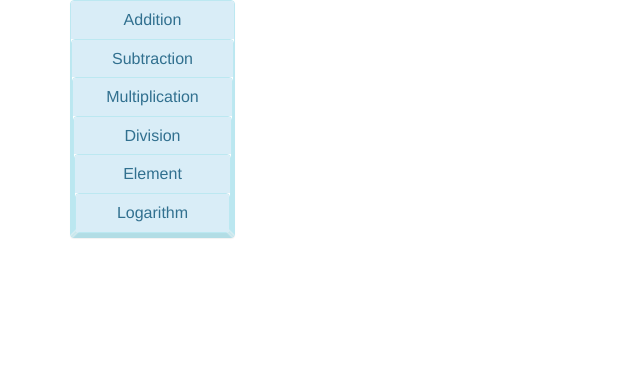
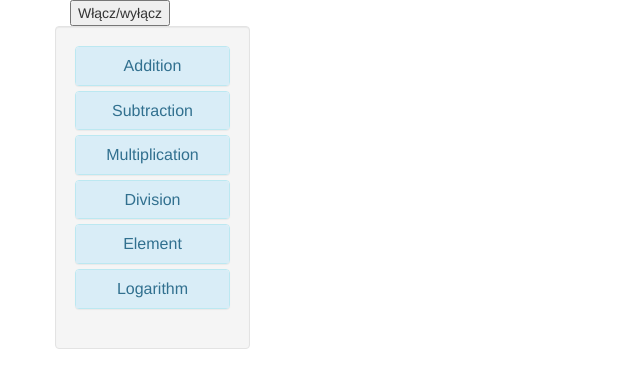
Before and after one commit to prywatn/rek, a PHP site: page / in a window 1280 px wide. Shown: the top 388 px of the page, without its empty margins (0-640 px from the left). Run offline with PHP 8.4, Linux system fonts and the light colour scheme; some libraries are stand-ins or nearby versions.

Commit message:
calculator

```diff
--- a/index.php
+++ b/index.php
@@ -9,14 +9,16 @@
         <link href="http://maxcdn.bootstrapcdn.com/font-awesome/4.5.0/css/font-awesome.min.css" rel="stylesheet">
         <link href="https://maxcdn.bootstrapcdn.com/bootstrap/3.3.6/css/bootstrap.min.css" rel="stylesheet" media="screen">
          <script src="//code.jquery.com/jquery-latest.js"></script>
-        <script src="main.js" type="text/javascript"></script>
+         <script src="js/mainajax.js" type="text/javascript"></script>
+         <script src="js/main.js" type="text/javascript"></script>
     </head>
 <body>
 <div class="container">
+    <button class="cl">Włącz/wyłącz</button>
     <div class="row">
-        <div class="col-lg-2">
-            <div class="panel-group" id="accordion">
-                <div class="panel panel-info">
+        <div class="col-lg-2 well">
+            <div class="panel-group accordion">
+                <div class="panel panel-info addition">
                     <div class="panel-heading">
                         <h4 class="panel-title">
                             <a data-toggle="collapse" data-parent="#accordion" href="#addition">
@@ -35,14 +37,15 @@
                                 </div>
                                 <fieldset disabled>
                                     <div class="form-group">
-                                        <input type="text" class="form-control" id="number">
+                                        <input type="text" class="form-control" name="number" id="number">
                                     </div>
                                 </fieldset>
-                                <button id="addition" type="submit" class="btn btn-primary">Calculate</button>
+                                <button id="calculate" type="submit" class="btn btn-primary">Calculate</button>
                             </form>
                         </div>
                     </div>
-                    <div class="panel panel-info">
+                </div>
+                    <div class="panel panel-info subtraction">
                         <div class="panel-heading">
                             <h4 class="panel-title">
                                 <a data-toggle="collapse" data-parent="#accordion" href="#subtraction">
@@ -52,23 +55,24 @@
                         </div>
                         <div id="subtraction" class="panel-collapse collapse">
                             <div class="panel-body">
-                                <form role="form">
+                                <form role="form" method="get" action="#">
                                     <div class="form-group">
-                                        <input type="text" class="form-control" name="number1" id="number1">
+                                        <input type="text" class="form-control" name="subnumber1" id="subnumber1">
                                     </div>
                                 <div class="form-group">
-                                    <input type="text" class="form-control" name="number2" id="number2">
+                                    <input type="text" class="form-control" name="subnumber2" id="subnumber2">
                                 </div>
                                 <fieldset disabled>
                                     <div class="form-group">
-                                        <input type="text" class="form-control" id="number">
+                                        <input type="text" class="form-control" name="number" id="subnumber">
                                     </div>
                                 </fieldset>
                                     <button type="submit" id="subtraction" class="btn btn-primary">Calculate</button>
                                 </form>
                             </div>
                         </div>
-                    <div class="panel panel-info">
+                    </div>
+                    <div class="panel panel-info multiplication">
                         <div class="panel-heading">
                             <h4 class="panel-title">
                                 <a data-toggle="collapse" data-parent="#accordion" href="#multiplication">
@@ -80,21 +84,22 @@
                             <div class="panel-body">
                                 <form role="form">
                                     <div class="form-group">
-                                        <input type="text" class="form-control" name="number1" id="number1">
+                                        <input type="text" class="form-control" name="mulnumber1" id="mulnumber1">
                                     </div>
                                     <div class="form-group">
-                                        <input type="text" class="form-control" name="number2" id="number2">
+                                        <input type="text" class="form-control" name="mulnumber2" id="mulnumber2">
                                     </div>
                                     <fieldset disabled>
                                         <div class="form-group">
-                                            <input type="text" class="form-control" id="number">
+                                            <input type="text" class="form-control" id="mulnumber">
                                         </div>
                                     </fieldset>
-                                    <button type="submit" class="btn btn-primary">Calculate</button>
+                                    <button type="submit" id="multiplication" class="btn btn-primary">Calculate</button>
                                 </form>
                             </div>
                         </div>
-                <div class="panel panel-info">
+                    </div>
+                <div class="panel panel-info division">
                     <div class="panel-heading">
                         <h4 class="panel-title">
                             <a data-toggle="collapse" data-parent="#accordion" href="#division">
@@ -106,21 +111,22 @@
                         <div class="panel-body">
                             <form role="form">
                                 <div class="form-group">
-                                    <input type="text" class="form-control" name="number1" id="number1">
+                                    <input type="text" class="form-control" name="divnumber1" id="divnumber1">
                                 </div>
                                 <div class="form-group">
-                                    <input type="text" class="form-control" name="number2" id="number2">
+                                    <input type="text" class="form-control" name="divnumber2" id="divnumber2">
                                 </div>
                                 <fieldset disabled>
                                     <div class="form-group">
-                                        <input type="text" class="form-control" id="number">
+                                        <input type="text" class="form-control" id="divnumber">
                                     </div>
                                 </fieldset>
-                                <button type="submit" class="btn btn-primary">Calculate</button>
+                                <button type="submit" id="division" class="btn btn-primary">Calculate</button>
                             </form>
                         </div>
                     </div>
-                        <div class="panel panel-info">
+                </div>
+                        <div class="panel panel-info element">
                             <div class="panel-heading">
                                 <h4 class="panel-title">
                                     <a data-toggle="collapse" data-parent="#accordion" href="#element">
@@ -132,21 +138,22 @@
                                 <div class="panel-body">
                                     <form role="form">
                                         <div class="form-group">
-                                            <input type="text" class="form-control" name="number1" id="number1">
+                                            <input type="text" class="form-control" name="elnumber1" id="elnumber1">
                                         </div>
                                         <div class="form-group">
-                                            <input type="text" class="form-control" name="number2" id="number2">
+                                            <input type="text" class="form-control" name="elnumber2" id="elnumber2">
                                         </div>
                                         <fieldset disabled>
                                             <div class="form-group">
-                                                <input type="text" class="form-control" id="number">
+                                                <input type="text" class="form-control" id="elnumber">
                                             </div>
                                         </fieldset>
-                                        <button type="submit" class="btn btn-primary">Calculate</button>
+                                        <button type="submit" id="element" class="btn btn-primary">Calculate</button>
                                     </form>
                                 </div>
                             </div>
-                        <div class="panel panel-info">
+                        </div>
+                        <div class="panel panel-info logarithm">
                             <div class="panel-heading">
                                 <h4 class="panel-title">
                                     <a data-toggle="collapse" data-parent="#accordion" href="#logarithm">
@@ -158,21 +165,25 @@
                             <div class="panel-body">
                                 <form role="form">
                                     <div class="form-group">
-                                        <input type="text" class="form-control" name="number1" id="number1">
+                                        <input type="text" class="form-control" name="lognumber1" id="lognumber1">
                                     </div>
                                     <div class="form-group">
-                                        <input type="text" class="form-control" name="number2" id="number2">
+                                        <input type="text" class="form-control" name="lognumber2" id="lognumber2">
                                     </div>
                                     <fieldset disabled>
                                         <div class="form-group">
-                                            <input type="text" class="form-control" id="number" >
+                                            <input type="text" class="form-control" id="lognumber" >
                                         </div>
                                     </fieldset>
-                                    <button type="submit" class="btn btn-primary">Calculate</button>
+                                    <button type="submit" id="logarithm" class="btn btn-primary">Calculate</button>
                                 </form>
                             </div>
                         </div>
                     </div>
+            </div>
+        </div>
+    </div>
+</div>
 
         <script src="https://ajax.googleapis.com/ajax/libs/jquery/1.11.3/jquery.min.js"></script>
             <!-- Latest compiled and minified JavaScript -->
--- /dev/null
+++ b/js/mainajax.js
@@ -0,0 +1,26 @@
+$(document).ready(function(){
+   $('#calculate').click(function(){
+        $("#number").val("0");
+   });
+
+    $('#subtraction').click(function(){
+        $("#subnumber").val("0");
+   });
+
+    $('#multiplication').click(function(){
+        $("#mulnumber").val("0");
+    });
+
+    $('#division').click(function(){
+        $("#divnumber").val("0");
+    });
+
+    $('#element').click(function(){
+        $("#elnumber").val("0");
+    });
+
+    $('#logarithm').click(function(){
+        $("#lognumber").val("0");
+    })
+
+})
```
Also changed, not shown: js/main.js (added, +57 -0 lines).
